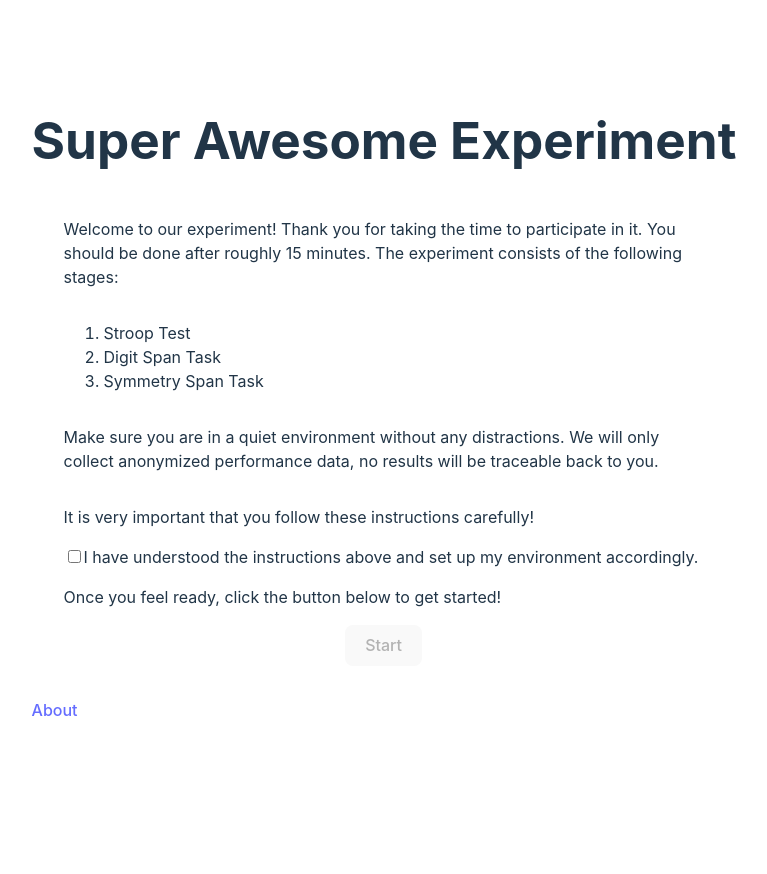
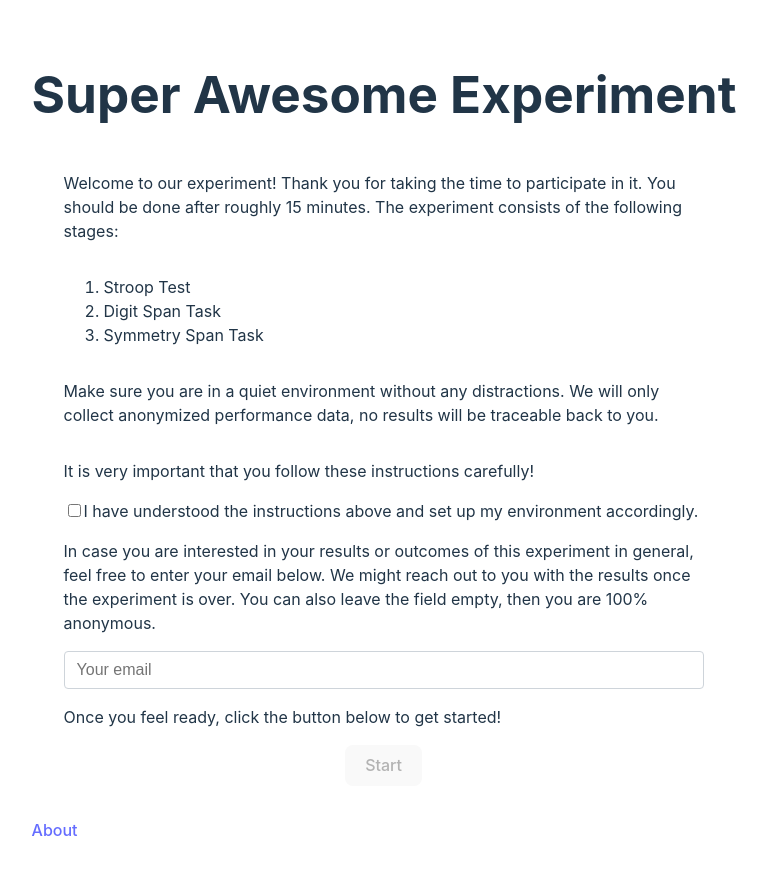
Before and after one commit to Sejmou/urm-pr-experiment, a React (Vite) app: page / in a window 1280 px wide. Shown: the whole page, without its empty margins (256-1023 px from the left). Before the commit the page ends 800 px from the top, so only its background shows below. Built offline with nearby package versions, Linux system fonts and the light colour scheme; no server answers; the database is empty.

Commit message:
add mailing list feature

```diff
--- a/src/Home.css
+++ b/src/Home.css
@@ -96,6 +96,28 @@ button:focus-visible {
   outline: 4px auto -webkit-focus-ring-color;
 }
 
+.email-input {
+  padding: 6px 12px;
+  font-size: 16px;
+  font-weight: 400;
+  line-height: 1.5;
+  color: #212529;
+  background-color: #fff;
+  background-clip: padding-box;
+  border: 1px solid #ced4da;
+  appearance: none;
+  border-radius: 4px;
+  transition: border-color 0.15s ease-in-out, box-shadow 0.15s ease-in-out;
+}
+
+.email-input:focus {
+  color: #212529;
+  background-color: #fff;
+  border-color: #86b7fe;
+  outline: 0;
+  box-shadow: 0 0 0 0.25rem rgb(13 110 253 / 25%);
+}
+
 @media (prefers-color-scheme: light) {
   :root {
     color: #213547;
--- a/src/Home.tsx
+++ b/src/Home.tsx
@@ -21,8 +21,15 @@ const Checkbox = ({ label, value, onChange }: CheckboxProps) => {
 function Home() {
   const musicTestGroup = isMusicTestGroup();
   const [checked, setChecked] = useState(false);
+  const [email, setEmail] = useState('');
   const handleChange = () => {
     setChecked(!checked);
+  };
+  const handleEmailChange = (e: React.ChangeEvent<HTMLInputElement>) => {
+    setEmail(e.target.value);
+  };
+  const handleStartClick = () => {
+    startExperiment(email);
   };
 
   return (
@@ -80,11 +87,24 @@ function Home() {
             value={checked}
             onChange={handleChange}
           />
+          <p>
+            In case you are interested in your results or outcomes of this
+            experiment in general, feel free to enter your email below. We might
+            reach out to you with the results once the experiment is over. You
+            can also leave the field empty, then you are 100% anonymous.
+          </p>
+          <input
+            className="email-input"
+            type="email"
+            placeholder="Your email"
+            value={email}
+            onChange={handleEmailChange}
+          />
           <p>Once you feel ready, click the button below to get started!</p>
           <button
             className="center"
             disabled={!checked}
-            onClick={startExperiment}
+            onClick={handleStartClick}
           >
             Start
           </button>
--- a/src/shared/experiment.ts
+++ b/src/shared/experiment.ts
@@ -4,7 +4,13 @@ import {
   getQueryParam,
   setQueryParams,
 } from './utils';
-import { storeExperimentStart, storeExperimentCompletion } from './firebase';
+import {
+  storeExperimentStart,
+  storeExperimentCompletion,
+  storeMailingListParticipant,
+} from './firebase';
+
+export const testMode = false;
 
 export const tasks = [
   {
@@ -36,12 +42,17 @@ export const getParticipantId = () => {
   return participantId;
 };
 
-export const startExperiment = async () => {
+export const startExperiment = async (email?: string) => {
   const participantId = getQueryParam('participantId') || generateUUID();
+  if (!testMode) {
     await storeExperimentStart(
       participantId,
       isMusicTestGroup() ? 'music' : 'silence'
     );
+  }
+  if (email) {
+    await storeMailingListParticipant(participantId, email);
+  }
   const params: { [key: string]: string } = {
     participantId,
     currentStage: '1',
@@ -56,10 +67,12 @@ export const isMusicTestGroup = () => {
 };
 
 export const endExperiment = async () => {
+  if (!testMode) {
     await storeExperimentCompletion(
       getParticipantId(),
       isMusicTestGroup() ? 'music' : 'silence'
     );
+  }
   window.location = ('..' +
     (isMusicTestGroup() ? '/?music=true' : '')) as unknown as Location;
 };
--- a/src/shared/firebase.ts
+++ b/src/shared/firebase.ts
@@ -100,3 +100,17 @@ export async function storeExperimentCompletion(
     group
   );
 }
+
+export async function storeMailingListParticipant(
+  participantId: string,
+  email: string
+) {
+  const ref = dbRef(db, `mailing_list`);
+  console.log('Storing mailing list participant', participantId, email);
+  const stateInfoRef = push(ref);
+  const participantIdAndEmail = {
+    participantId,
+    email,
+  };
+  await set(stateInfoRef, participantIdAndEmail);
+}
--- a/src/tasks/stroop/index.js
+++ b/src/tasks/stroop/index.js
@@ -10,7 +10,7 @@ import { createConclusionMessageBlock, storeTaskResults } from '../utils';
 
 // CONFIG
 var ColorWordInstrText = [
-  '<p>Welcome to the Stroop Color/Word experiment.</p><p>In this task, words will appear in the center of the screen.</p><p>You need to indicate the color that the word is written in (and ignore what the word says).</p><p>Press the key that corresponds to that color, as shown in the figure. This figure will be present during the entire experiment.</p><img src="' +
+  '<p>Welcome to the Stroop Color/Word experiment.</p><p>In this task, words will appear in the center of the screen.</p><p>You need to indicate the color that the word is written in (and ignore what the word says).</p><p>Press the key on your keyboard that corresponds to that color, as shown in the figure. This figure will be present during the entire experiment.</p><img src="' +
     keyboard_path +
     '"></img>',
   '<p>Before doing the actual experiment you will complete some practice trials. These will give you feedback about your accuracy. <p>Remember to respond as accurately and quickly as possible.</p>',
--- a/src/tasks/utils.ts
+++ b/src/tasks/utils.ts
@@ -3,6 +3,7 @@ import {
   getCurrentStage,
   getStageCompletionMessage,
   isMusicTestGroup,
+  testMode,
 } from '../shared/experiment';
 import { uploadExperimentTaskResults } from '../shared/firebase';
 import seedrandom from 'seedrandom';
@@ -31,12 +32,14 @@ export async function storeTaskResults(results: {
   const { participantId, task, data } = results;
   const filename = getResultsFilename(task, participantId);
 
-  // data.localSave('csv', filename);
-  //console.log('Saved results locally as', filename);
-
-  const csvString = data.csv();
-  await uploadExperimentTaskResults(filename, csvString);
-  console.log('Uploaded results to Firebase cloud storage as', filename);
+  if (testMode) {
+    data.localSave('csv', filename);
+    console.log('Saved results locally as', filename);
+  } else {
+    const csvString = data.csv();
+    await uploadExperimentTaskResults(filename, csvString);
+    console.log('Uploaded results to Firebase cloud storage as', filename);
+  }
   return;
 }
 
```
Lines whose indentation alone changed are shown as unchanged.
